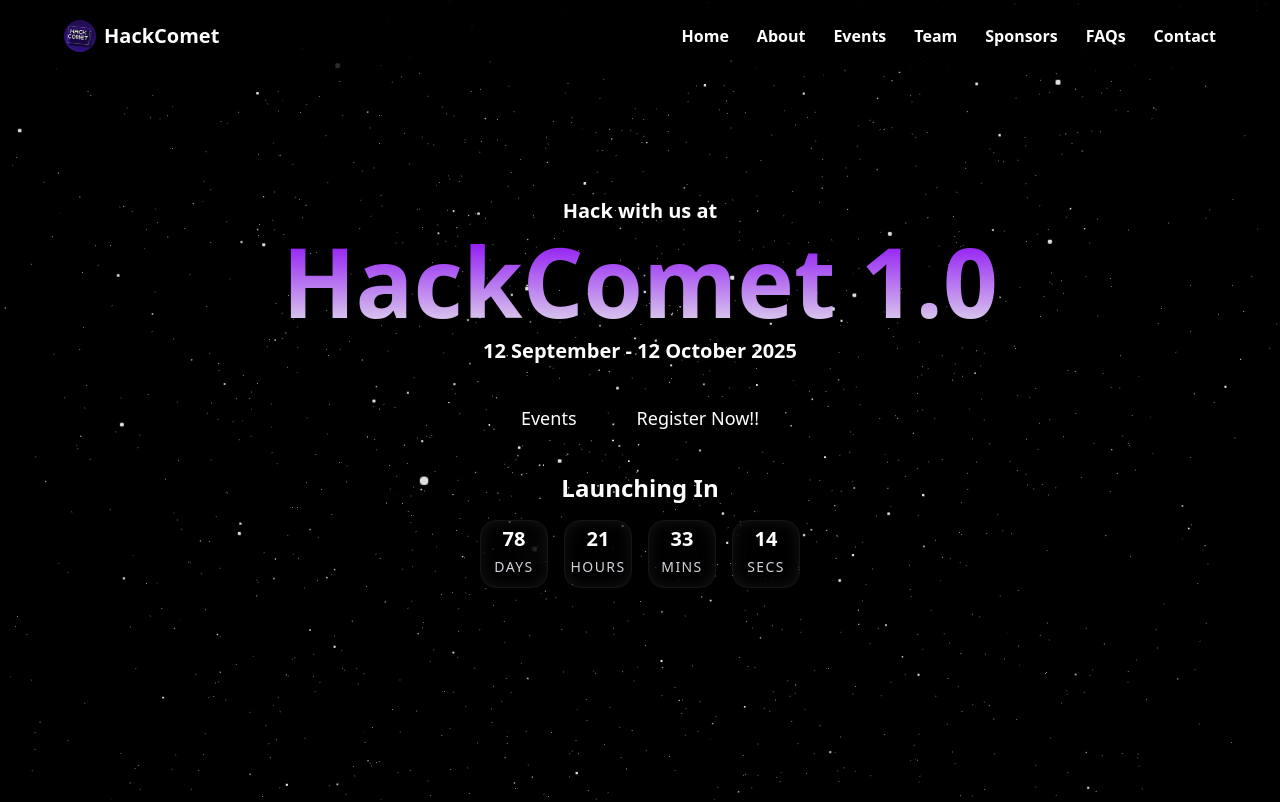
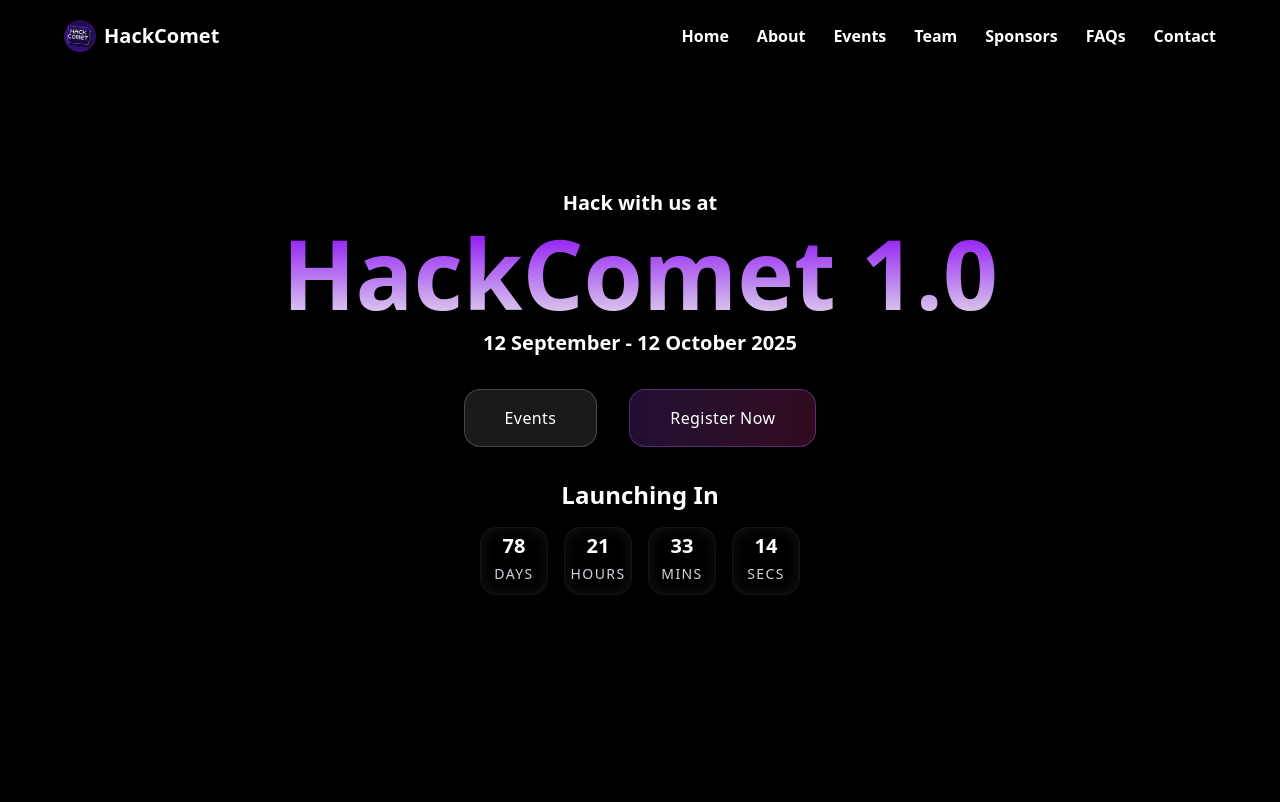
Before and after one commit to Techie-manan/GenX, a React (Vite) app: page / in a window 1280 px wide. Shown: the top 802 px of the page. Built offline with nearby package versions, Linux system fonts and the light colour scheme.

Commit message:
fixed buttons

```diff
--- a/src/App.jsx
+++ b/src/App.jsx
@@ -13,9 +13,9 @@ import Events from "./components/events";
 function App() {
   return (
     <>
-      <div className="w-full overflow-hidden -z-30">
+      <div className="w-full overflow-hidden">
         <Navbar />
-        <div id='home' className="relative w-[100vw] h-[100vh] bg-black overflow-hidden -z-10">
+        <div id='home' className="relative w-[100vw] h-[100vh] bg-black overflow-hidden">
           <HeroScene />
           {/* <CenterBlob /> */}
           <Home />
--- a/src/components/home.jsx
+++ b/src/components/home.jsx
@@ -2,18 +2,48 @@ import React from 'react'
 import Countdown from './countdown'
 
 const home = () => {
+    const handleScroll = (id) => {
+        console.log('handleScroll called with id:', id);
+        const el = document.getElementById(id);
+        console.log('Element found:', el);
+        if (el) {
+            el.scrollIntoView({ behavior: 'smooth' });
+        } else {
+            console.error('Element with id', id, 'not found');
+        }
+    };
+
+    const handleRegister = () => {
+        console.log('Register button clicked');
+        alert('Registration coming soon! Stay tuned for updates.');
+    };
+
     return (
         <>
-            <div className="absolute w-full h-full z-10 centre ">
-                <div className="centre flex-col text-center text-white gap-8">
+            <div className="absolute w-full h-full z-10 centre pointer-events-auto">
+                <div className="centre flex-col text-center text-white gap-8 pointer-events-auto">
                     <div className="centre flex-col text-center text-white gap-2">
                         <h3 className='text-sm md:text-xl font-bold '>Hack with us at</h3>
                         <h1 className='text-5xl md:text-8xl font-bold puw font-vamos'>HackComet 1.0</h1>
                         <h3 className='text-sm md:text-xl font-bold'>12 September - 12 October 2025</h3>
                     </div>
-                    <div className="centre gap-5 z-10">
-                        <button onClick={() => handleScroll('events')} id='' className='bg-black text-white xl p-2 px-5 rounded-bl-3xl rounded-tr-3xl cursor-pointer'>Events </button>
-                        <button className='bg-black text-white xl p-2 px-5 rounded-br-3xl rounded-tl-3xl'>Register Now!! </button>
+                    <div className="centre gap-8 z-50 pointer-events-auto">
+                        <button
+                            onClick={() => handleScroll('events')}
+                            className='group relative px-10 py-4 bg-white/10 backdrop-blur-md text-white font-medium rounded-2xl border border-white/20 hover:border-white/40 hover:bg-white/15 transition-all duration-500 ease-out cursor-pointer pointer-events-auto shadow-lg hover:shadow-2xl transform hover:scale-105 hover:-translate-y-1'
+                            style={{ zIndex: 1000 }}
+                        >
+                            <span className="relative z-10 tracking-wide">Events</span>
+                            <div className="absolute inset-0 bg-gradient-to-r from-purple-500/20 to-pink-500/20 rounded-2xl opacity-0 group-hover:opacity-100 transition-opacity duration-500"></div>
+                        </button>
+                        <button
+                            onClick={handleRegister}
+                            className='group relative px-10 py-4 bg-gradient-to-r from-purple-500/20 to-pink-500/20 backdrop-blur-md text-white font-medium rounded-2xl border border-purple-400/30 hover:border-purple-300/50 hover:from-purple-500/30 hover:to-pink-500/30 transition-all duration-500 ease-out cursor-pointer pointer-events-auto shadow-lg hover:shadow-2xl transform hover:scale-105 hover:-translate-y-1'
+                            style={{ zIndex: 1000 }}
+                        >
+                            <span className="relative z-10 tracking-wide">Register Now</span>
+                            <div className="absolute inset-0 bg-gradient-to-r from-purple-600/20 to-pink-600/20 rounded-2xl opacity-0 group-hover:opacity-100 transition-opacity duration-500"></div>
+                        </button>
                     </div>
                     <div className=" ">
                 <h1 className='text-lg md:text-2xl font-semibold'>Launching In</h1>
```
